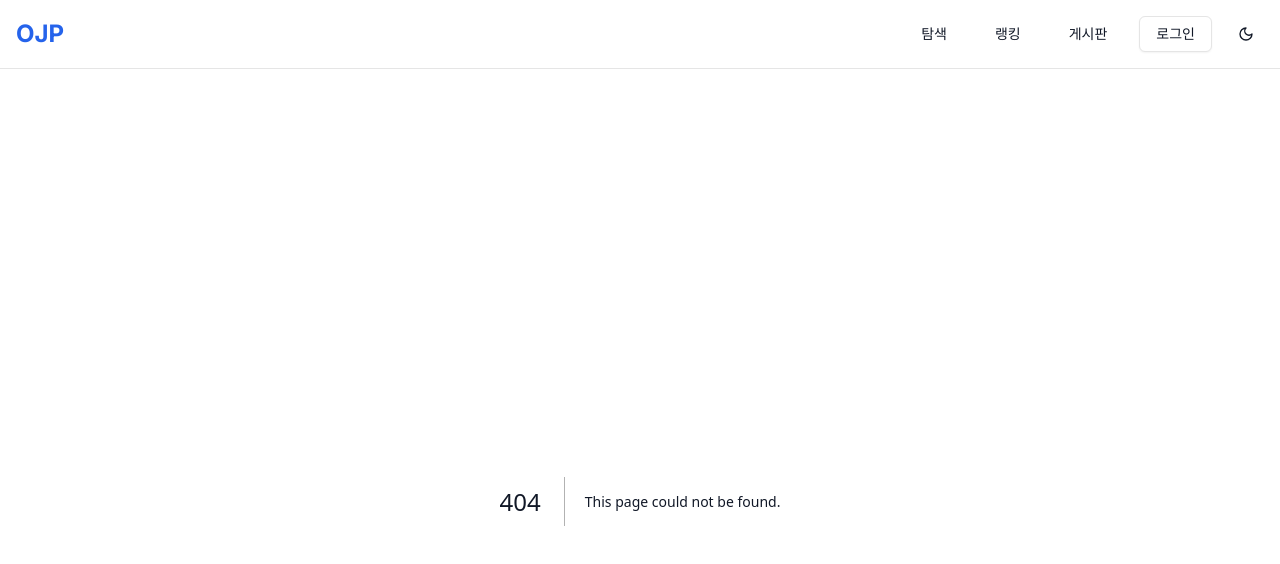
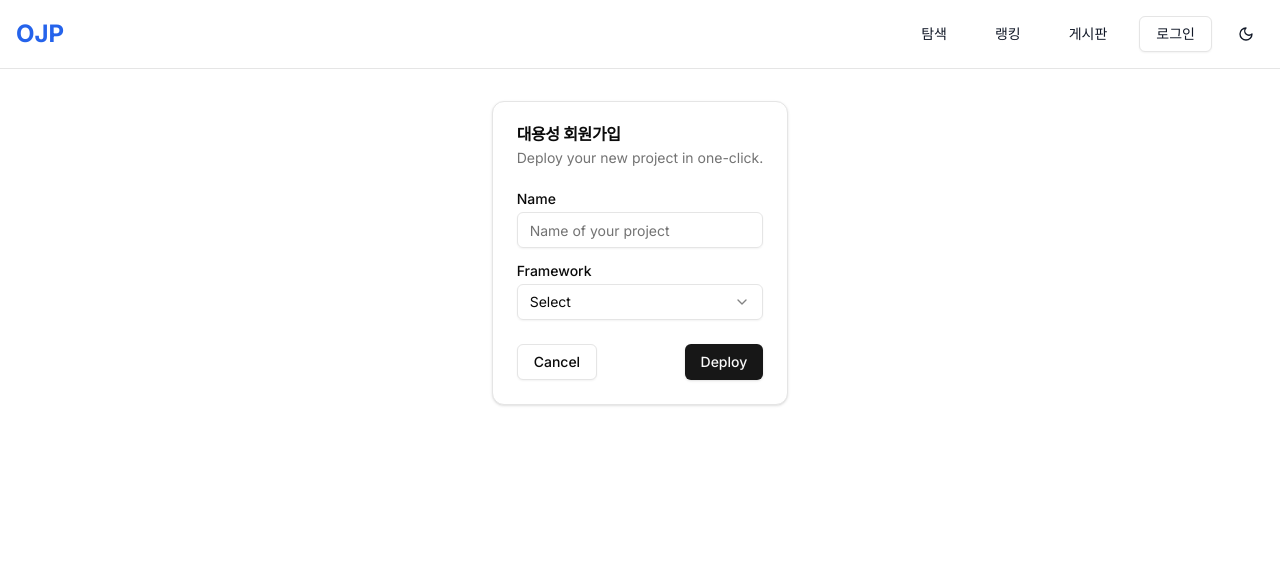
Before and after one commit to reo91004/OJP-Client, a Next.js app: page /register in a window 1280 px wide. Before the commit this address had no page. Shown: the top 564 px of the page. Built offline with nearby package versions, Linux system fonts and the light colour scheme.

Commit message:
Add completion to container, Modify Dockerfile and Readme

```diff
--- /dev/null
+++ b/src/app/register/page.tsx
@@ -0,0 +1,60 @@
+import { Button } from "@/components/ui/button"
+import {
+  Card,
+  CardContent,
+  CardDescription,
+  CardFooter,
+  CardHeader,
+  CardTitle,
+} from "@/components/ui/card"
+import { Input } from "@/components/ui/input"
+import { Label } from "@/components/ui/label"
+import {
+  Select,
+  SelectContent,
+  SelectItem,
+  SelectTrigger,
+  SelectValue,
+} from "@/components/ui/select"
+
+export default  function RegisterPage() {
+  return (
+    <div className="space-y-8 flex justify-center">
+
+    <Card className="">
+      <CardHeader>
+        <CardTitle>대용성 회원가입</CardTitle>
+        <CardDescription>Deploy your new project in one-click.</CardDescription>
+      </CardHeader>
+      <CardContent>
+        <form>
+          <div className="grid w-full items-center gap-4">
+            <div className="flex flex-col space-y-1.5">
+              <Label htmlFor="name">Name</Label>
+              <Input id="name" placeholder="Name of your project" />
+            </div>
+            <div className="flex flex-col space-y-1.5">
+              <Label htmlFor="framework">Framework</Label>
+              <Select>
+                <SelectTrigger id="framework">
+                  <SelectValue placeholder="Select" />
+                </SelectTrigger>
+                <SelectContent position="popper">
+                  <SelectItem value="next">Next.js</SelectItem>
+                  <SelectItem value="sveltekit">SvelteKit</SelectItem>
+                  <SelectItem value="astro">Astro</SelectItem>
+                  <SelectItem value="nuxt">Nuxt.js</SelectItem>
+                </SelectContent>
+              </Select>
+            </div>
+          </div>
+        </form>
+      </CardContent>
+      <CardFooter className="flex justify-between">
+        <Button variant="outline">Cancel</Button>
+        <Button>Deploy</Button>
+      </CardFooter>
+    </Card>
+    </div>
+  )
+}
```
Also changed, not shown: 2 other files (tests, documents, lock files or other folders).
